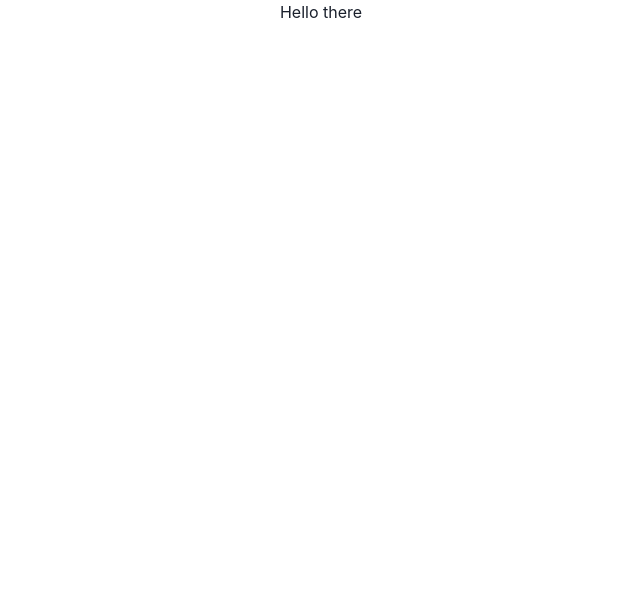
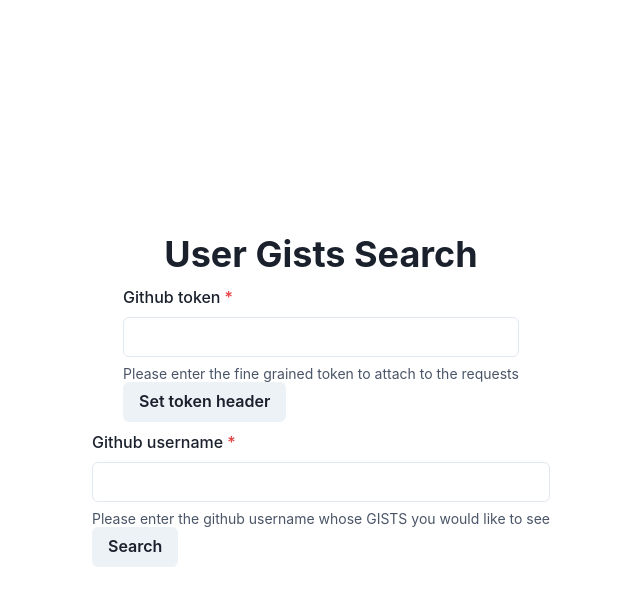
Before and after one commit to Joeanca/github-gist-creeper, a React (Create React App) app: page / in a window 1280 px wide. Shown: the top 606 px of the page, without its empty margins (319-959 px from the left). Built offline with nearby package versions, Linux system fonts and the light colour scheme.

Commit message:
chore: adds context, initial text boxes, gh api test

```diff
--- a/src/App.js
+++ b/src/App.js
@@ -1,19 +1,31 @@
-import { ChakraProvider } from '@chakra-ui/react'
+import { ChakraProvider, theme, CSSReset } from '@chakra-ui/react'
 import {QueryClientProvider, QueryClient} from '@tanstack/react-query';
+import React, { useState } from 'react';
 
 import './App.css';
+import { AppContext } from './context/app-context';
+import SearchBox from './components/form/searchbox';
+import TokenBox from './components/form/tokenbox';
+import LandingLayout from './components/layouts/landing/landing-layout';
 
 const gitHubAPIClient = new QueryClient();
 
+
 function App() {
+  const [token, setToken] = useState('');
+  console.log(token);
   return (
-    <QueryClientProvider client={gitHubAPIClient}>
-          <ChakraProvider>
-            <div className="App">
-                Hello there
-            </div>
+    <AppContext.Provider value={[token, setToken]}>
+      <QueryClientProvider client={gitHubAPIClient}>
+          <ChakraProvider theme={theme}>
+            <CSSReset />
+              <LandingLayout>
+                <TokenBox />
+                <SearchBox />
+              </LandingLayout>
           </ChakraProvider>
-    </QueryClientProvider>
+      </QueryClientProvider>
+    </AppContext.Provider>
   );
 }
 
--- /dev/null
+++ b/src/components/form/input-style.js
@@ -0,0 +1,6 @@
+const inputStyle = {
+  direction: "column",
+  rounded: 6
+}
+
+export default inputStyle;
--- /dev/null
+++ b/src/components/form/searchbox.jsx
@@ -0,0 +1,57 @@
+import {
+  FormControl,
+  FormLabel,
+  FormErrorMessage,
+  FormHelperText,
+  Input,
+  Flex,
+  Button
+} from '@chakra-ui/react'
+import React, {useState, useContext} from 'react';
+import {useQuery} from '@tanstack/react-query';
+
+import inputStyle from './input-style';
+import { githubUserGistsURL } from '../../constants/api-constants';
+import { AppContext } from '../../context/app-context';
+
+const SearchBox = () => {
+  const [input, setInput] = useState('')
+  const [token, _] = useContext(AppContext);
+
+  const handleInputChange = (e) => setInput(e.target.value);
+
+  const { isInitialLoading, error, data, refetch, isFetching } = useQuery({
+    queryKey: ['repoData'],
+    queryFn: () =>
+      fetch(`https://api.github.com/users/${input}/gists`,
+          { headers: {
+            Authorization: `token ${token}`,
+            'User-Agent': 'gits-creeper',
+            accept: 'application/vnd.github+json',
+          }}
+        ).then(res =>
+        res.json()
+      ),
+      enabled: false,
+    }
+  )
+  if (isInitialLoading || isFetching) return 'Loading...'
+  if (error) return 'An error has occurred: ' + error.message
+
+  const isError = input === '';
+
+  return (
+    <Flex style={inputStyle}>
+      <FormControl isRequired label='Please enter the github username whose GISTS you would like to see'>
+        <FormLabel>Github username</FormLabel>
+        <Input type='text' value={input} onChange={handleInputChange}/>
+          <FormHelperText>
+            Please enter the github username whose GISTS you would like to see
+          </FormHelperText>
+        <Button onClick={refetch}>Search</Button>
+      </FormControl>
+    </Flex>
+  )
+};
+
+export default SearchBox;
--- /dev/null
+++ b/src/components/form/tokenbox.jsx
@@ -0,0 +1,42 @@
+import {
+  FormControl,
+  FormLabel,
+  FormHelperText,
+  Input,
+  Flex,
+  Button
+} from '@chakra-ui/react'
+import React, {useContext, useState} from 'react';
+import { AppContext } from '../../context/app-context';
+
+import inputStyle from './input-style';
+
+const TokenBox = () => {
+  const [token, setToken] = useContext(AppContext);
+  const [input, setInput] = useState(token)
+  const handleInputChange = (e) => setInput(e.target.value);
+
+
+  const updateToken = () => {
+    console.log(input);
+    setToken(input);
+  }
+
+
+  const isError = input === '';
+
+  return (
+    <Flex style={inputStyle}>
+      <FormControl isRequired label='Please enter your github fine-grained-token'>
+        <FormLabel>Github token</FormLabel>
+        <Input type='text'  onChange={handleInputChange} value={input} />
+          <FormHelperText>
+            Please enter the fine grained token to attach to the requests
+          </FormHelperText>
+        <Button onClick={updateToken}>Set token header</Button>
+      </FormControl>
+    </Flex>
+  )
+};
+
+export default TokenBox;
--- /dev/null
+++ b/src/components/layouts/landing/landing-layout.jsx
@@ -0,0 +1,23 @@
+import React from "react";
+import { VStack, Heading } from "@chakra-ui/react";
+import flexLayout from "./style";
+
+export default function LandingLayout(props) {
+  return (
+    <VStack
+      style={flexLayout}
+      {...props}
+    >
+        <Heading
+          as="h1"
+          size="xl"
+          fontWeight="bold"
+          color="primary.800"
+          textAlign={["center", "center", "left", "left"]}
+        >
+          User Gists Search
+        </Heading>
+        {props.children}
+    </VStack>
+  );
+}
--- /dev/null
+++ b/src/components/layouts/landing/style.js
@@ -0,0 +1,7 @@
+const flexLayout = {
+  height: "100vh",
+  align:"center",
+  justifyContent:"center"
+}
+
+export default flexLayout;
--- /dev/null
+++ b/src/context/app-context.js
@@ -0,0 +1,3 @@
+import React from 'react'
+
+export const AppContext = React.createContext();
```
